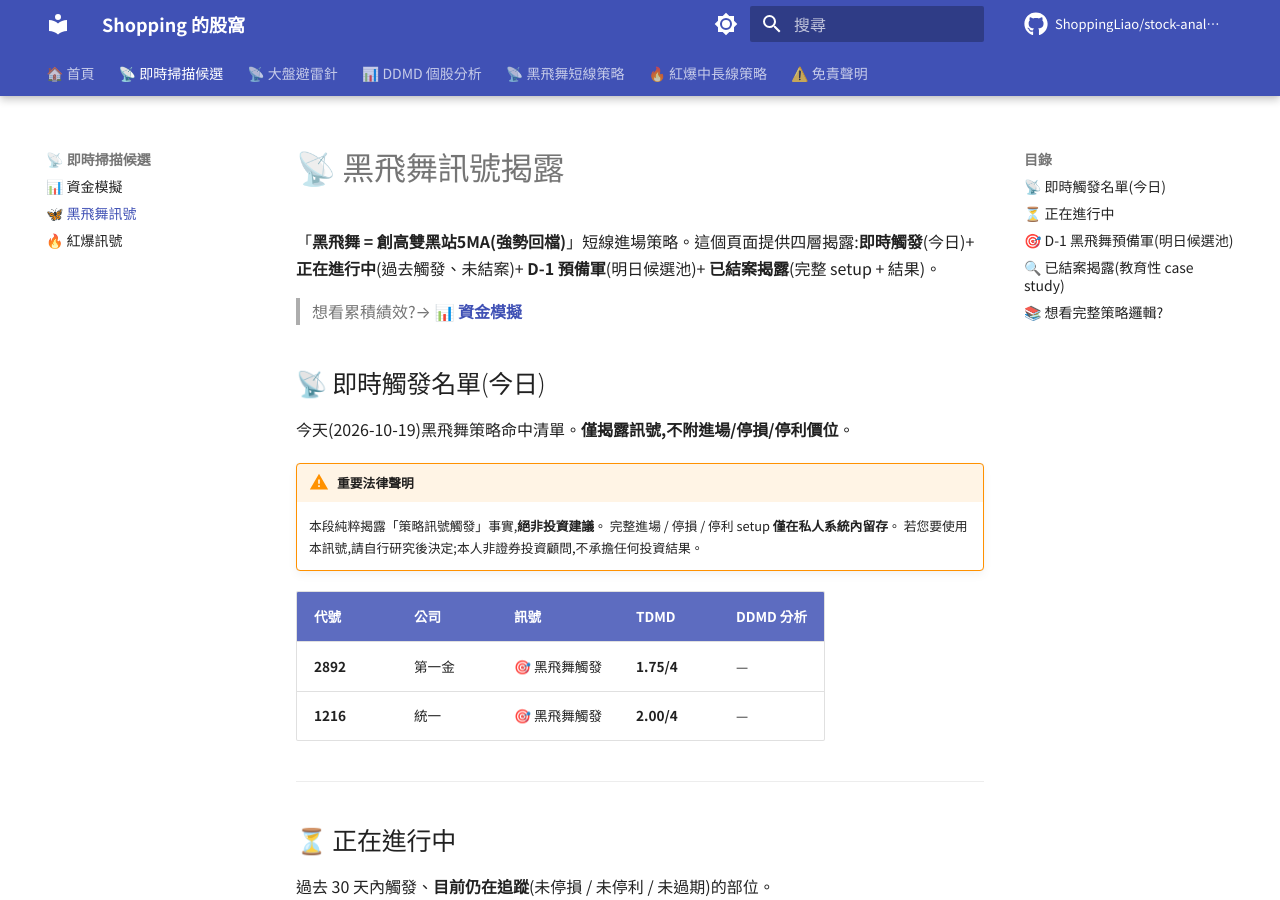
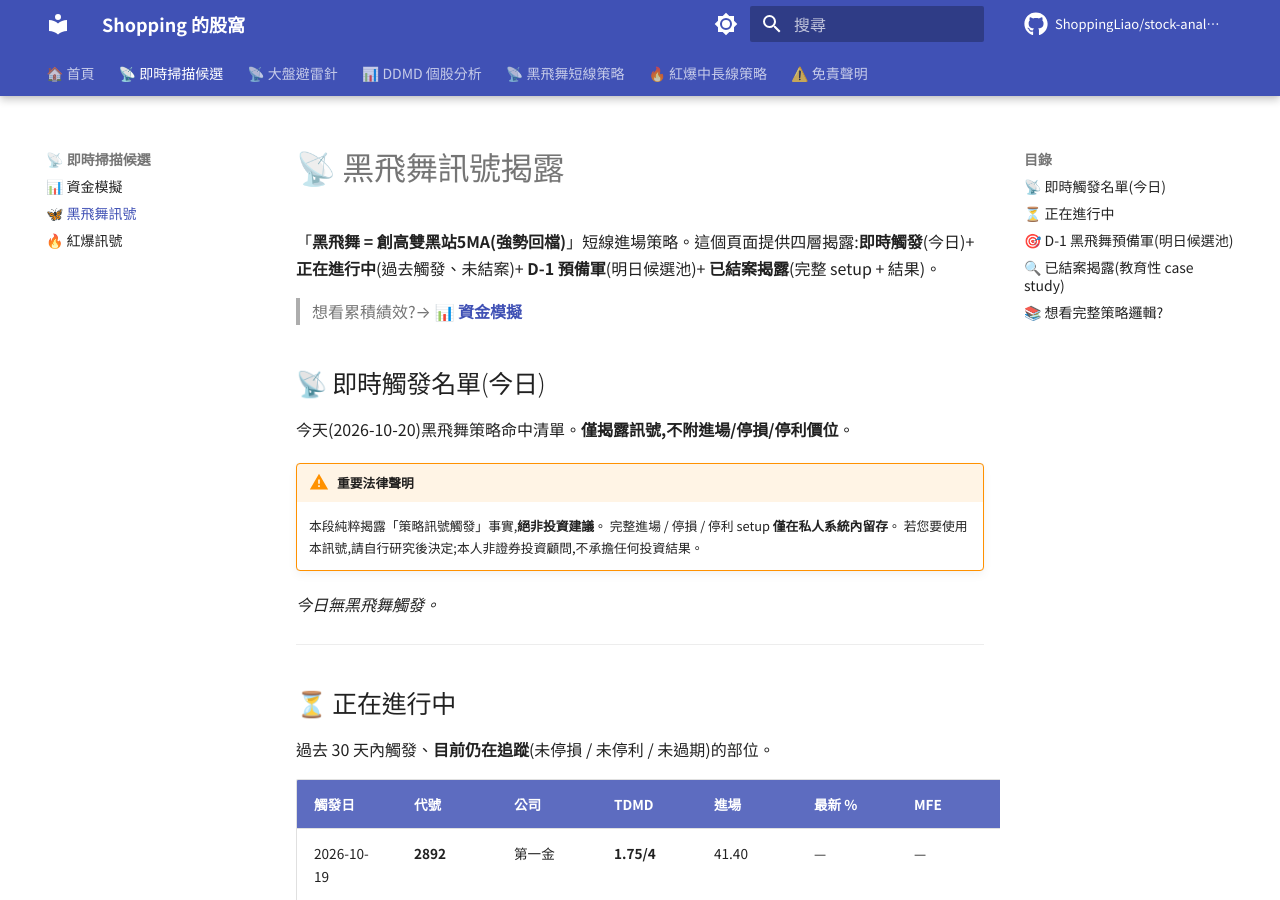
Before and after one commit to ShoppingLiao/stock-analysis-public, an MkDocs documentation site: the page built from docs/signals_black_butterfly.md, in a window 1280 px wide and 900 px high. Built offline with MkDocs 1.6.1 and Material for MkDocs 9.7.7, drawn with Linux system fonts in a browser that asks for light colours; comment, search, counter and statistics services are not loaded; some of the changed text lies outside the part shown.

Commit message:
docs(signals): update BB + RB + capital (2026-10-20)

```diff
--- a/docs/signals_black_butterfly.md
+++ b/docs/signals_black_butterfly.md
@@ -6,17 +6,14 @@
 
 ## 📡 即時觸發名單(今日)
 
-今天(2026-10-19)黑飛舞策略命中清單。**僅揭露訊號,不附進場/停損/停利價位**。
+今天(2026-10-20)黑飛舞策略命中清單。**僅揭露訊號,不附進場/停損/停利價位**。
 
 !!! warning "重要法律聲明"
     本段純粹揭露「策略訊號觸發」事實,**絕非投資建議**。
     完整進場 / 停損 / 停利 setup **僅在私人系統內留存**。
     若您要使用本訊號,請自行研究後決定;本人非證券投資顧問,不承擔任何投資結果。
 
-| 代號 | 公司 | 訊號 | TDMD | DDMD 分析 |
-|------|------|------|------|----------|
-| **2892** | 第一金 | 🎯 黑飛舞觸發 | **1.75/4** | — |
-| **1216** | 統一 | 🎯 黑飛舞觸發 | **2.00/4** | — |
+*今日無黑飛舞觸發。*
 
 
 ---
@@ -27,6 +24,8 @@
 
 | 觸發日 | 代號 | 公司 | TDMD | 進場 | 最新 % | MFE | MAE | 狀態 |
 |--------|------|------|------|------|--------|-----|-----|------|
+| 2026-10-19 | **2892** | 第一金 | **1.75/4** | 41.40 | — | — | — | ⏸️ 待入場 |
+| 2026-10-19 | **1216** | 統一 | **2.00/4** | 79.10 | — | — | — | ⏸️ 待入場 |
 | 2026-10-16 | **6108** | 競國 | **2.25/4** | 30.50 | +3.61% | +8.85% | -1.97% | 🔵 追蹤中 |
 | 2026-10-15 | **6548** | 長科* | **3.00/4** | 83.40 | -3.00% | +1.08% | -5.16% | 🔵 追蹤中 |
 | 2026-10-01 | **6213** | 聯茂 | **0.75/4** | 639.00 | +20.03% | +34.27% | 0.00% | 🔵 追蹤中 |
```
